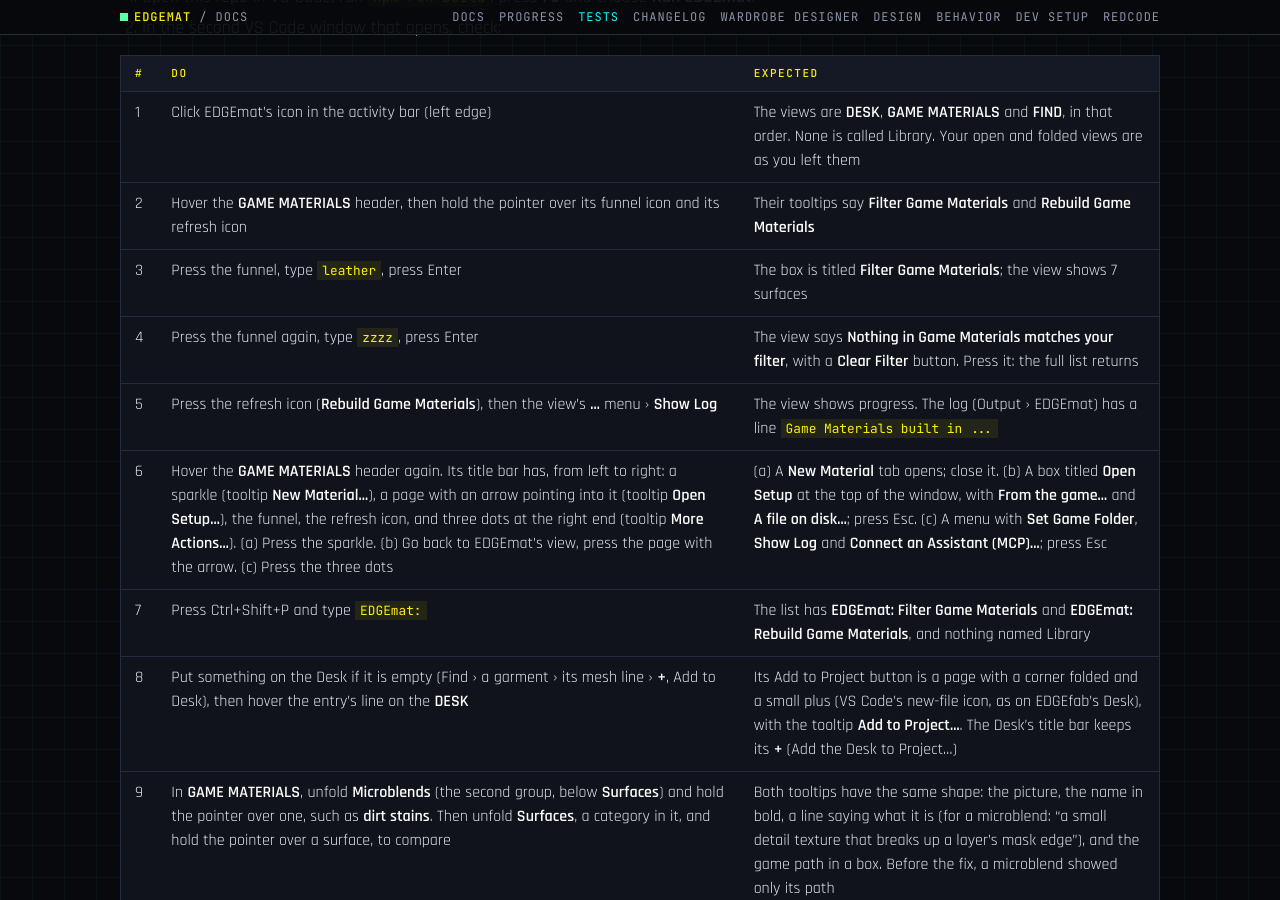
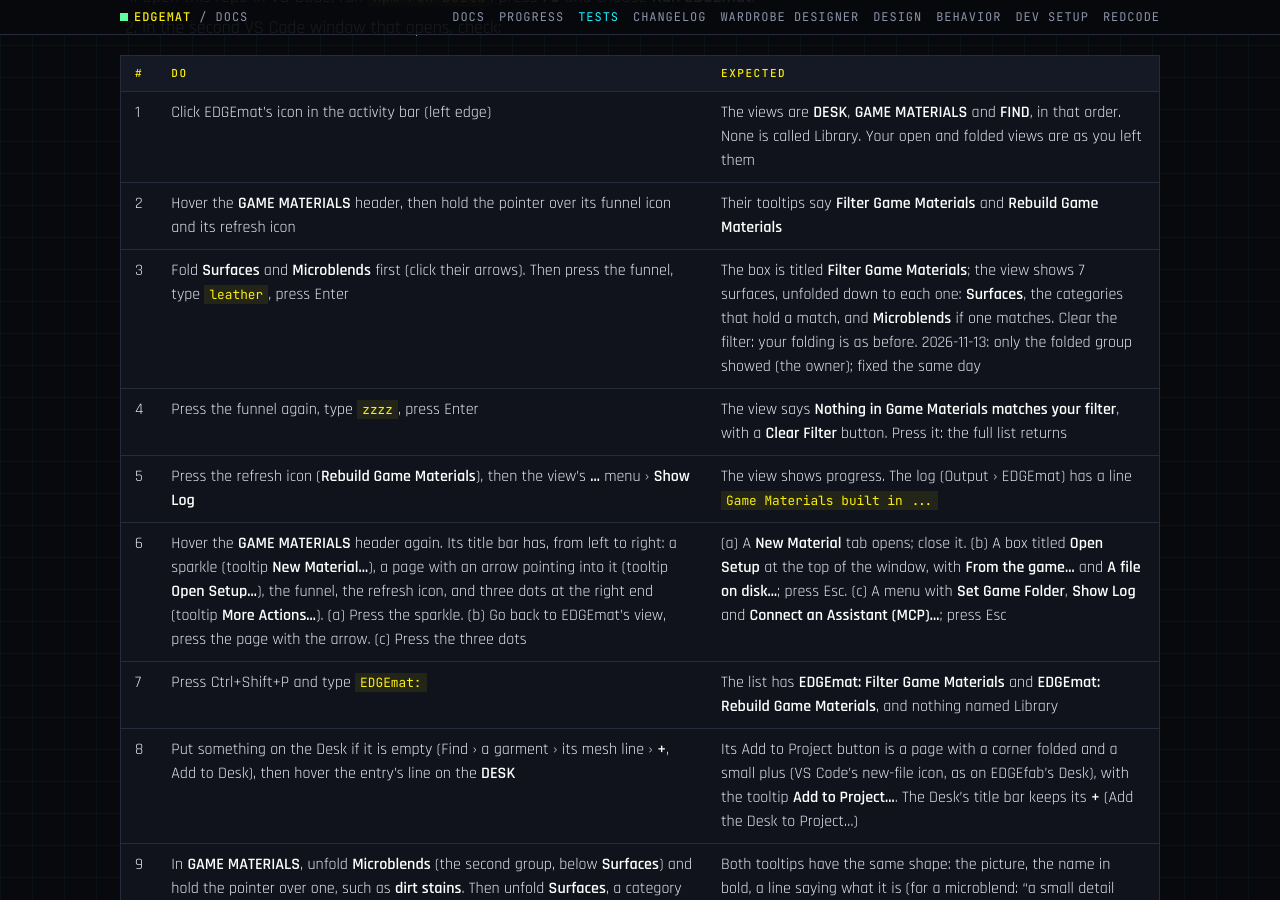
Before and after one commit to Edgemodders/EDGEmat, a Jekyll site: the page built from docs/testing.md, in a window 1280 px wide and 900 px high, scrolled down 8563 px. Built offline with Jekyll 4.4.1, drawn with Linux system fonts in a browser that asks for light colours; our own code applies the rules of GitHub Pages for plain Markdown files.

Commit message:
Game Materials: a filter opens the groups down to what it found; clearing it brings back the folding
Co-Authored-By: Claude Opus 5.5 <noreply@anthropic.com>

```diff
--- a/docs/testing.md
+++ b/docs/testing.md
@@ -116,7 +116,7 @@ Added 2026-11-06 (EDGEmat #8): the Library view is now Game Materials. Step 8 ad
 |---|---|---|
 | 1 | Click EDGEmat's icon in the activity bar (left edge) | The views are **DESK**, **GAME MATERIALS** and **FIND**, in that order. None is called Library. Your open and folded views are as you left them |
 | 2 | Hover the **GAME MATERIALS** header, then hold the pointer over its funnel icon and its refresh icon | Their tooltips say **Filter Game Materials** and **Rebuild Game Materials** |
-| 3 | Press the funnel, type `leather`, press Enter | The box is titled **Filter Game Materials**; the view shows 7 surfaces |
+| 3 | Fold **Surfaces** and **Microblends** first (click their arrows). Then press the funnel, type `leather`, press Enter | The box is titled **Filter Game Materials**; the view shows 7 surfaces, unfolded down to each one: **Surfaces**, the categories that hold a match, and **Microblends** if one matches. Clear the filter: your folding is as before. 2026-11-13: only the folded group showed (the owner); fixed the same day |
 | 4 | Press the funnel again, type `zzzz`, press Enter | The view says **Nothing in Game Materials matches your filter**, with a **Clear Filter** button. Press it: the full list returns |
 | 5 | Press the refresh icon (**Rebuild Game Materials**), then the view's **...** menu › **Show Log** | The view shows progress. The log (Output › EDGEmat) has a line `Game Materials built in ...` |
 | 6 | Hover the **GAME MATERIALS** header again. Its title bar has, from left to right: a sparkle (tooltip **New Material...**), a page with an arrow pointing into it (tooltip **Open Setup...**), the funnel, the refresh icon, and three dots at the right end (tooltip **More Actions...**). (a) Press the sparkle. (b) Go back to EDGEmat's view, press the page with the arrow. (c) Press the three dots | (a) A **New Material** tab opens; close it. (b) A box titled **Open Setup** at the top of the window, with **From the game...** and **A file on disk...**; press Esc. (c) A menu with **Set Game Folder**, **Show Log** and **Connect an Assistant (MCP)...**; press Esc |
--- a/extensions/edgemat/src/libraryView.ts
+++ b/extensions/edgemat/src/libraryView.ts
@@ -76,21 +76,27 @@ export class LibraryView implements vscode.TreeDataProvider<Node> {
 
   getTreeItem(node: Node): vscode.TreeItem {
     const open = this.filter ? vscode.TreeItemCollapsibleState.Expanded : vscode.TreeItemCollapsibleState.Collapsed;
+    // VS Code keeps a group's folded or open state while its id stays the same, so under a filter each group
+    // gets an id of that filter's: they open on what it found, and clearing it brings back the modder's folding.
+    const filtered = (key: string) => (this.filter ? `filter:${this.filter}:${key}` : undefined);
     switch (node.kind) {
       case "surfaces": {
         const item = new vscode.TreeItem("Surfaces", vscode.TreeItemCollapsibleState.Expanded);
+        item.id = filtered("surfaces");
         item.description = plural(node.templates.length, "template");
         item.iconPath = new vscode.ThemeIcon("layers");
         return item;
       }
       case "category": {
         const item = new vscode.TreeItem(node.name, open);
+        item.id = filtered(`category:${node.name}`);
         item.description = String(node.templates.length);
         item.iconPath = vscode.ThemeIcon.Folder;
         return item;
       }
       case "microblends": {
         const item = new vscode.TreeItem("Microblends", open);
+        item.id = filtered("microblends");
         item.description = plural(node.microblends.length, "microblend");
         item.iconPath = new vscode.ThemeIcon("symbol-color");
         return item;
```
Also changed, not shown: docs/progress.md (+1 -1 lines), docs/changelog.md.
